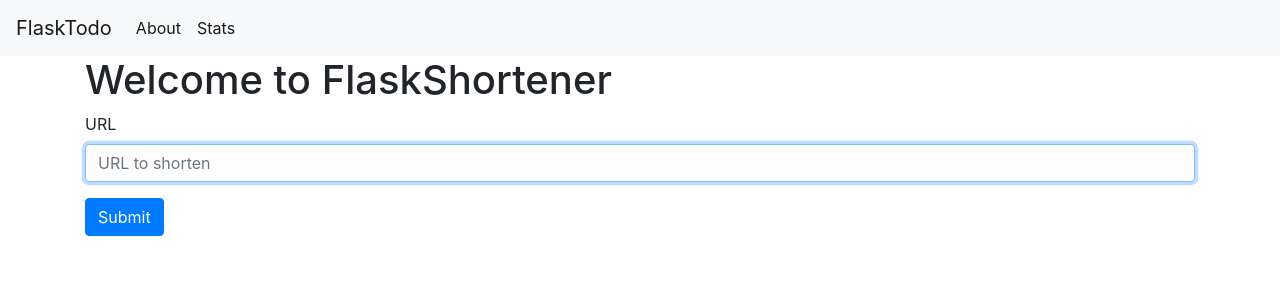
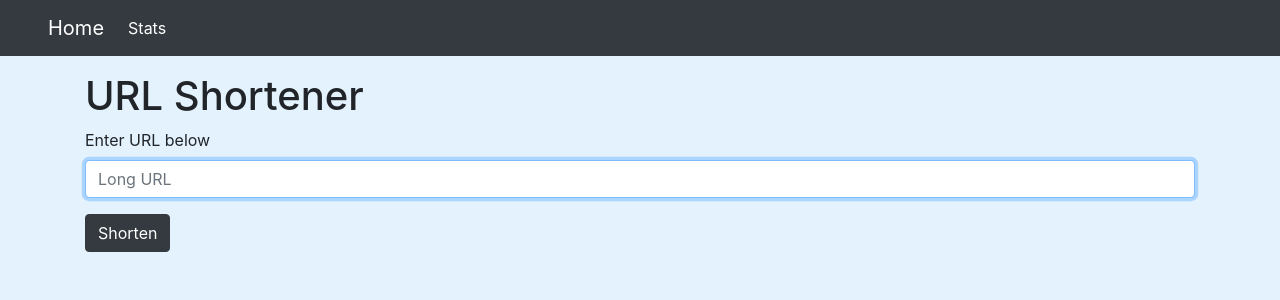
Before and after one commit to ShashankAthreya/url-shortner, a Flask app: page / in a window 1280 px wide. Shown: the top 300 px of the page. Run offline with Flask 2, Linux system fonts and the light colour scheme; some libraries are stand-ins or nearby versions.

Commit message:
Changes in UI and increased short link to 6 digits

```diff
--- a/app.py
+++ b/app.py
@@ -11,7 +11,7 @@ def get_db_connection():
 app = Flask(__name__)
 app.config['SECRET_KEY'] = 'this should be a secret random string'
 
-hashids = Hashids(min_length=4, salt=app.config['SECRET_KEY'])
+hashids = Hashids(min_length=6, salt=app.config['SECRET_KEY'])
 
 @app.route('/', methods=('GET', 'POST'))
 def index():
--- a/templates/base.html
+++ b/templates/base.html
@@ -8,30 +8,26 @@
     <!-- Bootstrap CSS -->
     <link rel="stylesheet" href="https://stackpath.bootstrapcdn.com/bootstrap/4.3.1/css/bootstrap.min.css" integrity="sha384-ggOyR0iXCbMQv3Xipma34MD+dH/1fQ784/j6cY/iJTQUOhcWr7x9JvoRxT2MZw1T" crossorigin="anonymous">
 
-    <title>{% block title %} {% endblock %}</title>
+    <title>URL Shortener</title>
   </head>
-  <body>
-    <nav class="navbar navbar-expand-md navbar-light bg-light">
-        <a class="navbar-brand" href="{{ url_for('index')}}">FlaskTodo</a>
+  <body style="background-color: #e3f2fd;">
+    <nav class="navbar navbar-expand-md navbar-dark bg-dark pl-5">
+        <a class="navbar-brand" href="{{ url_for('index')}}">Home</a>
         <button class="navbar-toggler" type="button" data-toggle="collapse" data-target="#navbarNav" aria-controls="navbarNav" aria-expanded="false" aria-label="Toggle navigation">
             <span class="navbar-toggler-icon"></span>
         </button>
         <div class="collapse navbar-collapse" id="navbarNav">
             <ul class="navbar-nav">
             <li class="nav-item active">
-                <a class="nav-link" href="#">About</a>
-            </li>
-
-            <li class="nav-item active">
                 <a class="nav-link" href="{{ url_for('stats')}}">Stats</a>
             </li>
             </ul>
         </div>
     </nav>
-    <div class="container">
-        {% for message in get_flashed_messages() %}
+    <div class="container pt-3">
+        <!-- {% for message in get_flashed_messages() %}
             <div class="alert alert-danger">{{ message }}</div>
-        {% endfor %}
+        {% endfor %} -->
         {% block content %} {% endblock %}
     </div>
 
--- a/templates/index.html
+++ b/templates/index.html
@@ -1,22 +1,33 @@
 {% extends 'base.html' %}
 
 {% block content %}
-    <h1>{% block title %} Welcome to FlaskShortener {% endblock %}</h1>
+    <h1>{% block title %} URL Shortener {% endblock %}</h1>
     <form method="post">
     <div class="form-group">
-        <label for="url">URL</label>
+        <label for="url">Enter URL below</label>
         <input type="text" name="url"
-               placeholder="URL to shorten" class="form-control"
+               placeholder="Long URL" class="form-control"
                value="{{ request.form['url'] }}" autofocus></input>
     </div>
 
     <div class="form-group">
-        <button type="submit" class="btn btn-primary">Submit</button>
+        <button type="submit" class="btn btn-dark">Shorten</button>
     </div>
     </form>
 
     {% if short_url %}
     <hr>
-    <span>{{ short_url }}</span>
+    <p>Shotened Link - <span id='short_url'>{{short_url}}</span></p>
+    <!-- <button id="btnCopy"></button> -->
+
     {% endif %}
 {% endblock %}
+
+<script>
+    const inp = document.getElementById('short_url')
+    const btnCopy = document.getElementById('btnCopy')
+    btnCopy.onclick = function(){
+        imp.select();
+        document.execCommand("Copy");
+    }
+</script>
```
Also changed, not shown: database.db.
